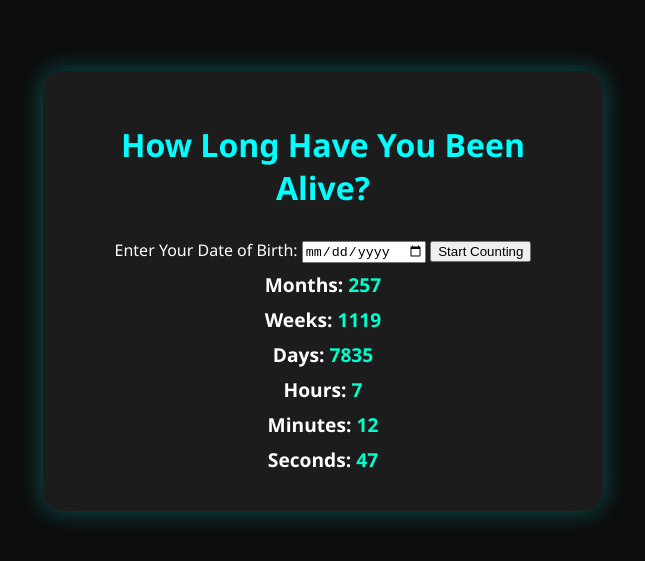
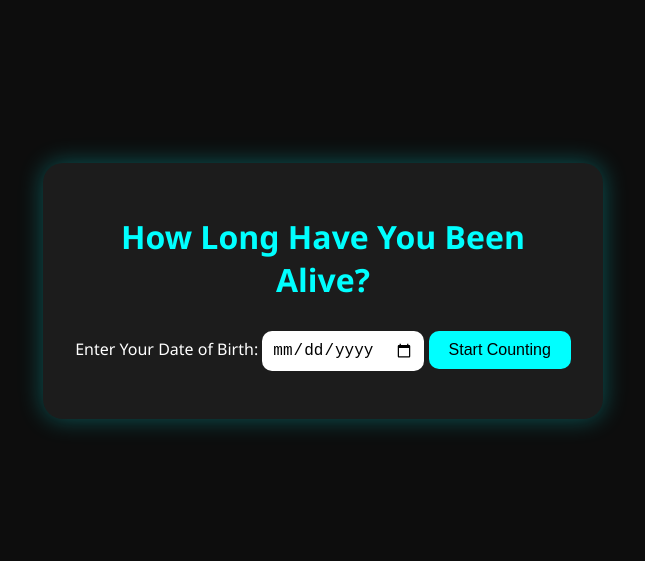
Before and after one commit to zrixxh/Days, a plain HTML site: page index.html in a window 1280 px wide. Shown: the part 109-670 px from the top of the page, without its empty margins (317-962 px from the left). Drawn offline with Linux system fonts and the light colour scheme.

Commit message:
Update style.css

```diff
--- a/style.css
+++ b/style.css
@@ -19,8 +19,27 @@ body {
 }
 
 h1 {
-  margin-bottom: 30px;
+  margin-bottom: 20px;
   color: #00ffff;
+}
+
+input[type="date"] {
+  padding: 10px;
+  font-size: 1rem;
+  margin: 10px 0;
+  border-radius: 10px;
+  border: none;
+}
+
+button {
+  padding: 10px 20px;
+  font-size: 1rem;
+  margin-bottom: 20px;
+  background-color: #00ffff;
+  color: #000;
+  border: none;
+  border-radius: 10px;
+  cursor: pointer;
 }
 
 #live-time p {
@@ -32,3 +51,7 @@ h1 {
   color: #00ffcc;
   font-weight: bold;
 }
+
+.hidden {
+  display: none;
+}
```
